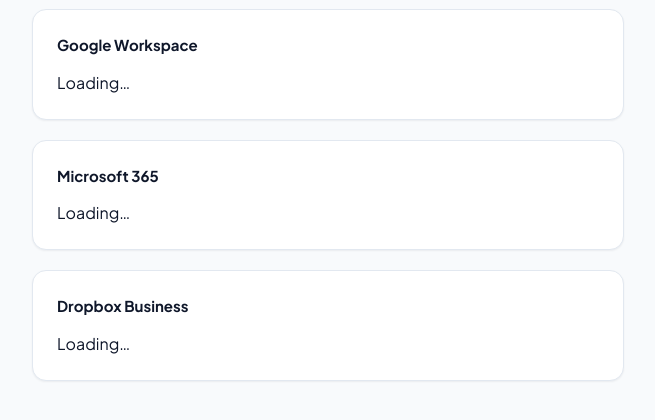
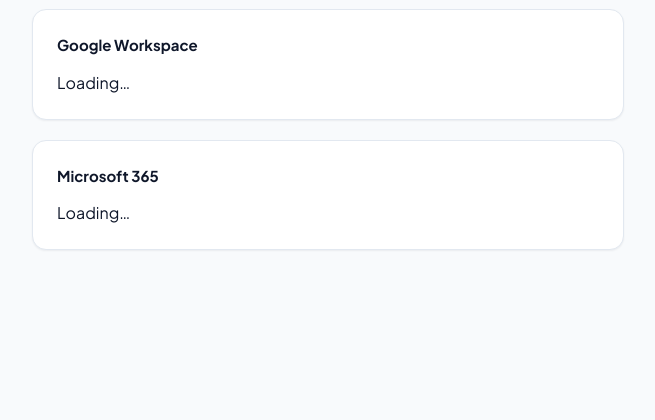
Before and after one commit to danielnichols1984-png/InfourGuard, a FastAPI app: template backend/app/web/templates/tenants.html in a window 1280 px wide. Shown: the part 298-718 px from the top of the page, without its empty margins (312-967 px from the left). Run offline with FastAPI, Linux system fonts and the light colour scheme; the template is opened without the code that fills it, so the values that code supplies are empty; parts of the project's set-up code (start-up, migrations or seed data) failed here and were passed over.

Commit message:
Remove Dropbox Business from the Organization Admin portal for now
Not feasible to require a paid Dropbox Business subscription just to
get started -- personal Dropbox is unaffected (separate config: only
DROPBOX_BUSINESS_REDIRECT_URI is unset, not the shared DROPBOX_APP_KEY/
SECRET personal Dropbox also depends on). Underlying code
(tenants_core/dropbox_team.py, the /tenants and /organization routes)
is untouched, so this is a one-line revert plus re-setting the env var
whenever Dropbox Business becomes worth adding back.

Co-Authored-By: Claude Sonnet 5 <noreply@anthropic.com>

```diff
--- a/backend/app/web/templates/tenants.html
+++ b/backend/app/web/templates/tenants.html
@@ -20,13 +20,17 @@
 
     <div class="card"><div class="card-title">Google Workspace</div><div id="google_workspace-status">Loading&hellip;</div></div>
     <div class="card"><div class="card-title">Microsoft 365</div><div id="microsoft365-status">Loading&hellip;</div></div>
-    <div class="card"><div class="card-title">Dropbox Business</div><div id="dropbox_business-status">Loading&hellip;</div></div>
 
     <script>
+        // Dropbox Business intentionally left out of this portal for now —
+        // not feasible to require a paid Dropbox Business subscription
+        // just to get started. The underlying code (tenants_core's
+        // dropbox_team.py, /organization/dropbox-business, /tenants/
+        // dropbox-business) is untouched and still there to re-enable
+        // later — just add its entry back here and unset nothing.
         const LABELS = {
             google_workspace: { name: "Google Workspace", connectPath: "/tenants/google-workspace", reportPage: "/organization/google-workspace" },
             microsoft365: { name: "Microsoft 365", connectPath: "/tenants/microsoft365", reportPage: "/organization/microsoft365" },
-            dropbox_business: { name: "Dropbox Business", connectPath: "/tenants/dropbox-business", reportPage: "/organization/dropbox-business" },
         };
 
         function showError(msg) {
```
